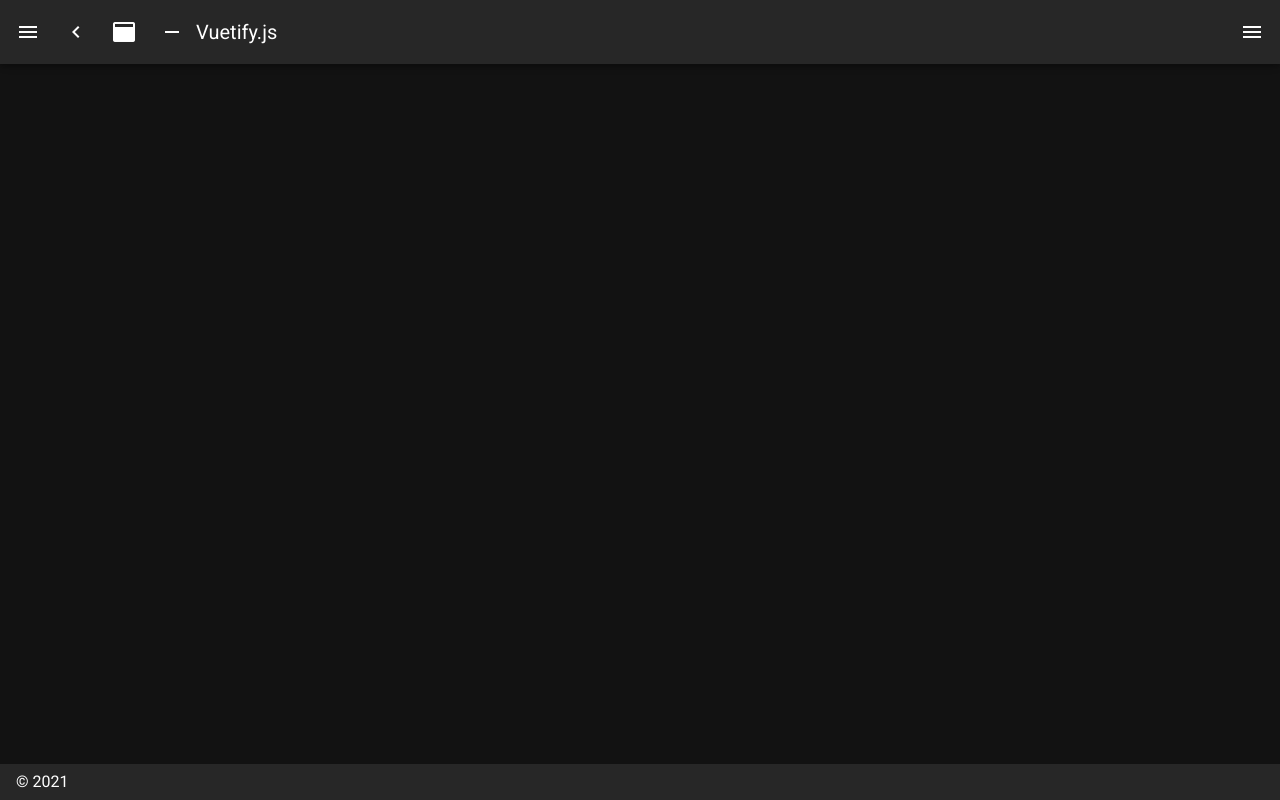
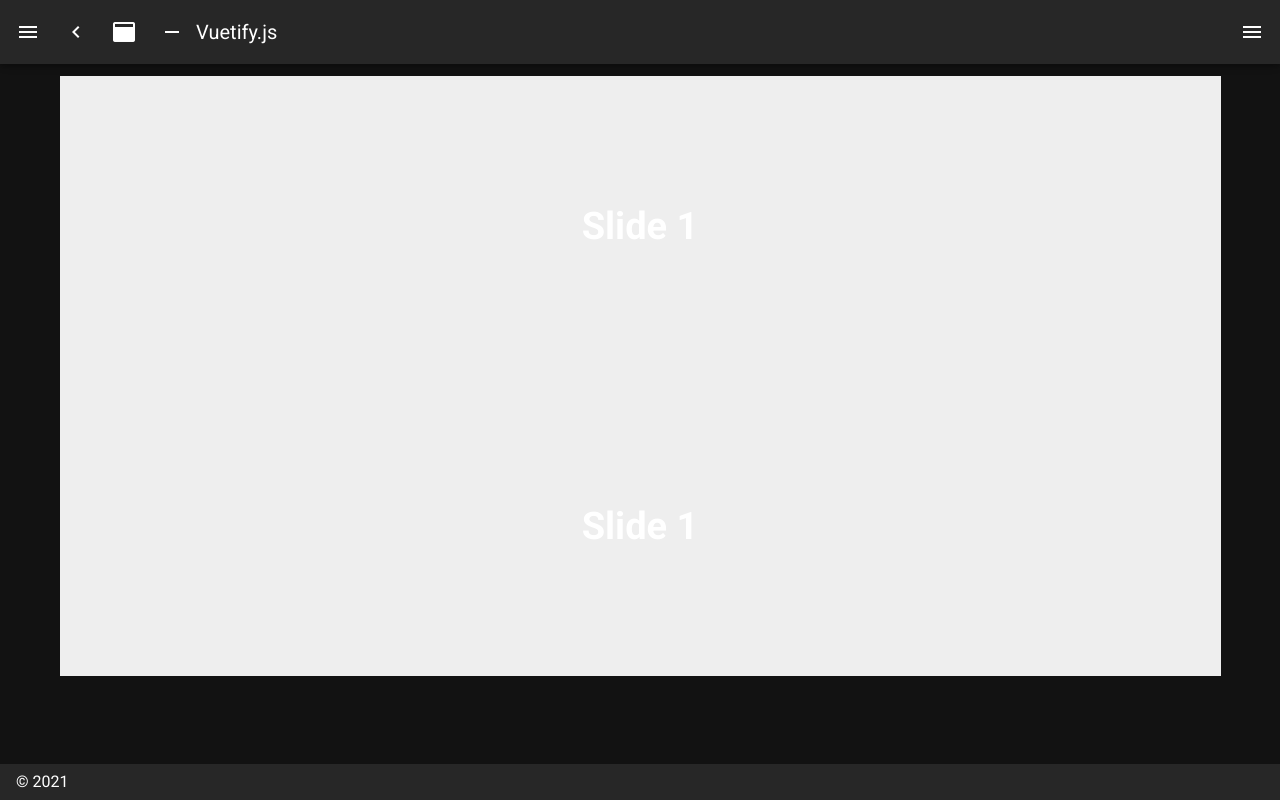
Before and after one commit to ICTLAYER/vuetify.js, a Nuxt app: page /swiper in a window 1280 px wide. Before the commit this address had no page. Built offline with nearby package versions, Linux system fonts and the light colour scheme.

Commit message:
twilwind and swiperjs included

```diff
--- /dev/null
+++ b/components/Swiper.vue
@@ -0,0 +1,18 @@
+<template>
+  <client-only>
+    <swiper>
+      <swiper-slide>
+        Only loaded and rendered in browser (client)
+      </swiper-slide>
+    </swiper>
+  </client-only>
+</template>
+<script>
+import { directive } from 'vue-awesome-swiper'
+
+export default {
+  directives: {
+    swiper: directive
+  }
+}
+</script>
--- a/layouts/default.vue
+++ b/layouts/default.vue
@@ -105,6 +105,11 @@ export default {
           icon: 'mdi-chart-bubble',
           title: 'Inspire',
           to: '/inspire'
+        },
+        {
+          icon: 'mdi-chart-bubble',
+          title: 'Swiper',
+          to: '/swiper'
         }
       ],
       miniVariant: false,
--- a/nuxt.config.js
+++ b/nuxt.config.js
@@ -17,10 +17,13 @@ export default {
 
   // Global CSS: https://go.nuxtjs.dev/config-css
   css: [
+    // swiper style
+    'swiper/css/swiper.css'
   ],
 
   // Plugins to run before rendering page: https://go.nuxtjs.dev/config-plugins
   plugins: [
+    { src: '@/plugins/nuxt-swiper-plugin.js', mode: 'client' }
   ],
 
   // Auto import components: https://go.nuxtjs.dev/config-components
@@ -31,7 +34,8 @@ export default {
     // https://go.nuxtjs.dev/eslint
     '@nuxtjs/eslint-module',
     // https://go.nuxtjs.dev/vuetify
-    '@nuxtjs/vuetify'
+    '@nuxtjs/vuetify',
+    '@nuxtjs/tailwindcss'
   ],
 
   // Modules: https://go.nuxtjs.dev/config-modules
--- a/package.json
+++ b/package.json
@@ -16,15 +16,18 @@
     "core-js": "^3.9.1",
     "nuxt": "^2.15.3",
     "vue": "^2.6.14",
+    "vue-awesome-swiper": "^4.1.1",
     "vue-horizontal": "^0.8.10"
   },
   "devDependencies": {
     "@nuxtjs/eslint-config": "^6.0.0",
     "@nuxtjs/eslint-module": "^3.0.2",
+    "@nuxtjs/tailwindcss": "^4.2.1",
     "@nuxtjs/vuetify": "^1.11.3",
     "babel-eslint": "^10.1.0",
     "eslint": "^7.22.0",
     "eslint-plugin-nuxt": "^2.0.0",
-    "eslint-plugin-vue": "^7.7.0"
+    "eslint-plugin-vue": "^7.7.0",
+    "postcss": "^8.3.5"
   }
 }
--- a/pages/index.vue
+++ b/pages/index.vue
@@ -52,7 +52,6 @@
 <script>
 import HomeCarousel from '~/components/HomeCarousel.vue'
 import HomeLatestNews from '~/components/HomeLatestNews.vue'
-
 export default {
   components: {
     HomeCarousel,
--- /dev/null
+++ b/pages/swiper.vue
@@ -0,0 +1,94 @@
+<template>
+  <div class="example">
+    <!-- component: only render Swiper on browser env -->
+    <client-only>
+      <swiper
+        ref="carousel"
+        class="swiper"
+        :options="swiperOptions"
+        @ready="onSwiperRedied"
+        @clickSlide="onSwiperClickSlide"
+        @slideChangeTransitionStart="onSwiperSlideChangeTransitionStart"
+      >
+        <swiper-slide>Slide 1</swiper-slide>
+        <swiper-slide>Slide 2</swiper-slide>
+        <swiper-slide>Slide 3</swiper-slide>
+        <swiper-slide>Slide 4</swiper-slide>
+        <swiper-slide>Slide 5</swiper-slide>
+        <swiper-slide>Slide 6</swiper-slide>
+        <div slot="pagination" class="swiper-pagination" />
+      </swiper>
+    </client-only>
+    <!-- directive: render origin html on server & render Swiper on browser -->
+    <!-- You can get the swiper instance object in current component context by the name: "mySwiper"  -->
+    <div
+      v-swiper:myDirectiveSwiper="swiperOptions"
+      class="swiper"
+      @ready="onSwiperRedied"
+      @click-slide="onSwiperClickSlide"
+      @slide-change-transition-start="onSwiperSlideChangeTransitionStart"
+    >
+      <div class="swiper-wrapper">
+        <div v-for="index in 6" :key="index" class="swiper-slide">
+          <span>Slide {{ index }}</span>
+        </div>
+      </div>
+      <div class="swiper-pagination swiper-pagination-bullets" />
+    </div>
+  </div>
+</template>
+
+<script>
+export default {
+  name: 'SwiperNuxt',
+  data () {
+    return {
+      swiperOptions: {
+        loop: true,
+        slidesPerView: 'auto',
+        centeredSlides: true,
+        spaceBetween: 30,
+        pagination: {
+          el: '.swiper-pagination',
+          dynamicBullets: true
+        }
+      }
+    }
+  },
+  methods: {
+    onSwiperRedied (swiper) {
+      console.log('Swiper redied!', swiper)
+    },
+    onSwiperSlideChangeTransitionStart () {
+      console.log('SwiperSlideChangeTransitionStart!')
+    },
+    onSwiperClickSlide (index, reallyIndex) {
+      console.log('Swiper click slide!', reallyIndex)
+    }
+  }
+}
+</script>
+
+<style lang="scss" scoped>
+.example {
+  height: auto;
+  .swiper {
+    height: 300px;
+    width: 100%;
+    .swiper-slide {
+      text-align: center;
+      font-size: 38px;
+      font-weight: 700;
+      background-color: #eee;
+      display: flex;
+      justify-content: center;
+      align-items: center;
+    }
+    .swiper-pagination {
+      > .swiper-pagination-bullet {
+        background-color: red;
+      }
+    }
+  }
+}
+</style>
--- /dev/null
+++ b/plugins/nuxt-swiper-plugin.js
@@ -0,0 +1,4 @@
+import Vue from 'vue'
+import VueAwesomeSwiper from 'vue-awesome-swiper'
+
+Vue.use(VueAwesomeSwiper)
--- /dev/null
+++ b/tailwind.config.js
@@ -0,0 +1,11 @@
+module.exports = {
+  purge: [],
+  darkMode: false, // or 'media' or 'class'
+  theme: {
+    extend: {},
+  },
+  variants: {
+    extend: {},
+  },
+  plugins: [],
+}
```
Also changed, not shown: 1 other file (tests, documents, lock files or other folders).
